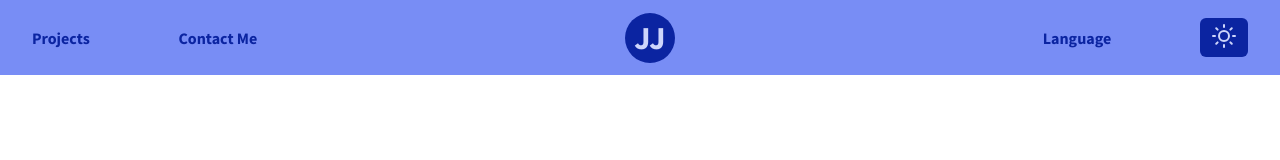
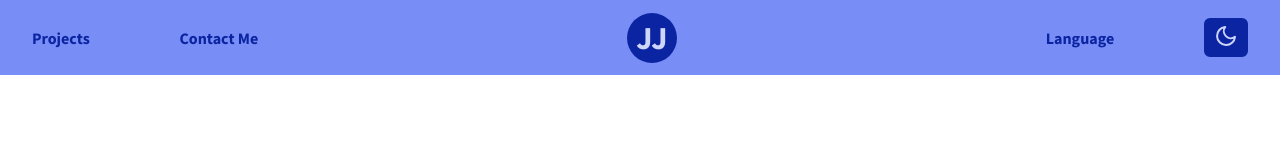
Before and after one commit to jjozic/jj-portfolio-2021, a Next.js app: page / in a window 1280 px wide. Shown: the top 160 px of the page. Built offline with nearby package versions, Linux system fonts and the light colour scheme.

Commit message:
added dark mode support, added dark mode toggle functionality, added more css-variables to properly support dark mode

```diff
--- a/components/Navigation/index.jsx
+++ b/components/Navigation/index.jsx
@@ -1,14 +1,18 @@
-import React, { useState } from "react";
 import Link from "next/link";
 import { FiMoon, FiSun } from "react-icons/fi";
+import { useTheme } from "next-themes";
 
 import styles from "@/styles/Navigation.module.scss";
 
 const Navigation = () => {
-  const [toggle, setToggle] = useState(false);
+  const { theme, setTheme } = useTheme();
 
-  const handleClick = () => {
-    setToggle(!toggle);
+  const changeTheme = () => {
+    if (theme === "light") {
+      setTheme("dark");
+    } else {
+      setTheme("light");
+    }
   };
 
   return (
@@ -30,8 +34,8 @@ const Navigation = () => {
             <Link href="#">Language</Link>
           </li>
           <li>
-            <button className={styles.toggleBtn} onClick={handleClick}>
-              {toggle ? <FiMoon /> : <FiSun />}
+            <button className={styles.toggleBtn} onClick={changeTheme}>
+              {theme === "light" ? <FiMoon /> : <FiSun />}
             </button>
           </li>
         </ul>
--- a/package.json
+++ b/package.json
@@ -11,6 +11,7 @@
   },
   "dependencies": {
     "next": "^12.0.1",
+    "next-themes": "^0.0.15",
     "react": "^17.0.2",
     "react-dom": "^17.0.2",
     "react-icons": "^4.2.0",
--- a/pages/_app.js
+++ b/pages/_app.js
@@ -1,7 +1,12 @@
 import '../styles/globals.css'
+import { ThemeProvider } from 'next-themes'
 
 function MyApp({ Component, pageProps }) {
-  return <Component {...pageProps} />
+  return (
+    <ThemeProvider defaultTheme = 'light'>
+      <Component {...pageProps} />
+    </ThemeProvider>
+  )
 }
 
 export default MyApp
--- a/styles/Experience.module.scss
+++ b/styles/Experience.module.scss
@@ -9,7 +9,7 @@
 }
 
 .role {
-    color: rgba(0,0,0,0.5);
+    color: var(--light-text);
 }
 
 .name{
--- a/styles/Introduction.module.scss
+++ b/styles/Introduction.module.scss
@@ -29,7 +29,7 @@
   justify-content: center;
   align-items: center;
   border-radius: 10px;
-  background: linear-gradient(145deg, #dbe4ff, #b9c0e2);
+  background: var(--project-background);
   box-shadow: var(--boxshadow);
   color: var(--dark);
   text-transform: uppercase;
--- a/styles/Navigation.module.scss
+++ b/styles/Navigation.module.scss
@@ -74,45 +74,18 @@
 }
 
 .toggleBtn {
-  padding: 6px 12px;
+  position: relative;
+  padding: 2px 6px;
   background-color: var(--dark);
+  border: 4px solid var(--dark);
   color: var(--light);
-  position: relative;
-  border: none;
   border-radius: 6px;
-  overflow: hidden;
-  z-index: 1;
-
-  svg {
-    z-index: 1;
-    position: relative;
-  }
-
-  &:before {
-    content: "";
-    position: absolute;
-    top: 50%;
-    left: 50%;
-    width: 60px;
-    height: 60px;
-    border-radius: 50%;
-    transform: translate3d(-50%, -50%, 0) scale3d(0, 0, 0);
-    transition: opacity 0.4s cubic-bezier(0.19, 1, 0.22, 1),
-      transform 0.75s cubic-bezier(0.19, 1, 0.22, 1);
-    background-color: var(--light);
-    opacity: 0;
-  }
-
+  transition: all 0.2s ease-in-out;
   &:hover {
     cursor: pointer;
     svg {
       color: var(--dark);
     }
-
-    &:before {
-      opacity: 1;
-      transition-duration: 0.85s;
-      transform: translate3d(-50%, -50%, 0) scale3d(1, 1, 1);
-    }
+    background-color: var(--light);
   }
 }
--- a/styles/Projects.module.scss
+++ b/styles/Projects.module.scss
@@ -11,8 +11,8 @@
     color: var(--dark);
     border-radius: 20px;
     border-radius: 24px;
-    background: linear-gradient(145deg, #dbe4ff, #b9c0e2);
-    box-shadow: 11px 11px 65px #9aa0bc, -11px -11px 65px #ffffff;
+    background: var(--project-background);
+    box-shadow: var(--boxshadow-project);
     display: flex;
     flex-direction: column;
     justify-content: center;
--- a/styles/globals.css
+++ b/styles/globals.css
@@ -1,20 +1,30 @@
 @import url("https://fonts.googleapis.com/css?family=Source+Sans+Pro:400,700,900");
 
 :root {
+  --background: white;
+  --light-text: rgba(0,0,0,0.5);
   --primary: #5771f3;
   --dark: #0b24a1;
   --light: #cdd5fb;
   --nav-clr: rgba(87, 113, 243, 0.8);
   --boxshadow: 8px 8px 33px #b0b7d8, -8px -8px 33px #eaf3ff;
   --boxshadow-big: 8px 8px 33px #979db7, -8px -8px 33px #d3e0f1;
+  --boxshadow-project: 11px 11px 65px #9aa0bc, -11px -11px 65px #ffffff;
+  --project-background: linear-gradient(145deg, #dbe4ff, #b9c0e2);
   scroll-behavior: smooth;
 }
 
 [data-theme='dark'] {
-  --primary: #757575;
-  --dark: #454545;
-  --light: #cdd5fb;
-  --nav-clr: rgba(166, 166, 166, 0.8);
+  --background: #121212;
+  --light-text: rgba(255,255,255,0.8);
+  --primary: #434d83;
+  --dark: #758af4;
+  --light: #eaeaea;
+  --nav-clr: rgba(54, 54, 54, 0.8);
+  --boxshadow: none;
+  --boxshadow-big: none;
+  --boxshadow-project: none;
+  --project-background: #2d2d2d;
 }
 
 html,
@@ -22,6 +32,7 @@ body {
   padding: 0;
   margin: 0;
   font-family: "Source Sans Pro", sans-serif;
+  background: var(--background);
 }
 
 *,
```
Also changed, not shown: 1 other file (tests, documents, lock files or other folders).
